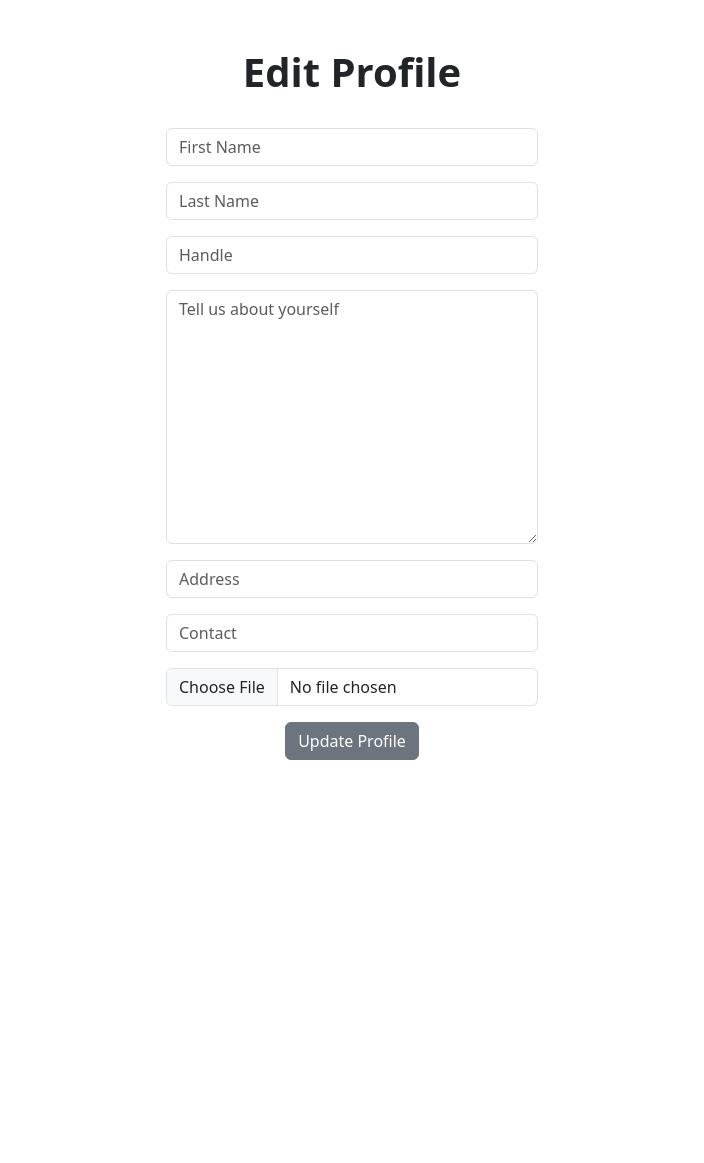
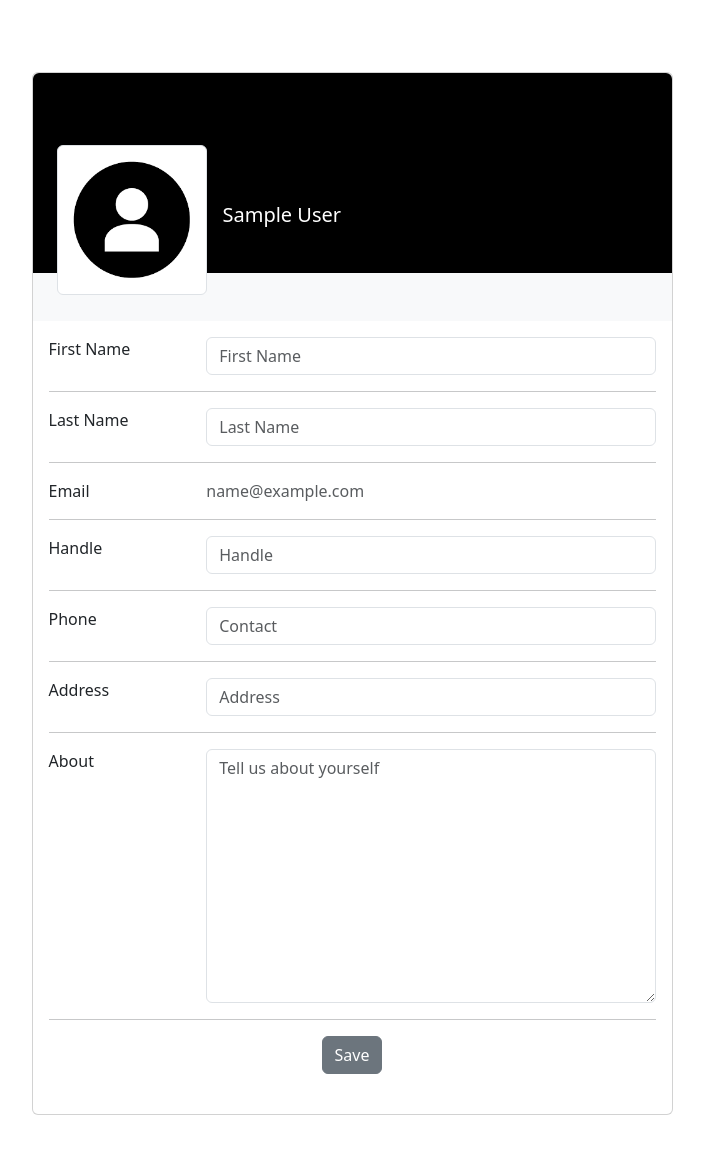
Before and after one commit to Fahad-Habib/Django-DRF-Boilerplate, a Django app: template users/profile/templates/edit_user_profile.html in a window 1280 px wide. Shown: the part 57-1220 px from the top of the page, without its empty margins (288-992 px from the left). Before the commit the page ends 817 px from the top, so only its background shows below. Run offline with Django 3.2, Linux system fonts and the light colour scheme; the template is opened without the code that fills it: values that come from a table or form of the project are taken from there, others are empty; the visitor is signed in with stand-in values (Sample User, id 1).

Commit message:
User Profile form (front-end)

```diff
--- a/users/profile/api/views.py
+++ b/users/profile/api/views.py
@@ -1,9 +1,9 @@
 """API views of the profile app."""
 
 from django.contrib.auth import get_user_model
+from rest_framework.exceptions import NotFound
 from rest_framework.generics import RetrieveAPIView, UpdateAPIView
-from rest_framework.permissions import IsAuthenticated, AllowAny
-from rest_framework.exceptions import NotFound
+from rest_framework.permissions import AllowAny, IsAuthenticated
 
 from users.profile.api.serializers import UserProfileSerializer
 
--- a/users/profile/templates/edit_user_profile.html
+++ b/users/profile/templates/edit_user_profile.html
@@ -4,19 +4,106 @@
 
 {% block content %}
 
-<div class="container">
-    <div class="col-md-4 offset-md-4 text-center">
-        <br/>
-        <h1><strong>Edit Profile</strong></h1>
-        <br/>
-        <form method="post">
-            {% csrf_token %}
-            {% for field in form %}
-                <p>{{ field }}</p>
-            {% endfor %}
-            <button type="submit" class="btn btn-secondary">Update Profile</button>
-        </form>
+<section class="h-100 gradient-custom-2">
+  <div class="container py-5 h-100">
+    <div class="row d-flex justify-content-center align-items-center h-100">
+      <div class="col col-lg-9 col-xl-7">
+        <div class="card">
+          <div class="rounded-top text-white d-flex flex-row" style="background-color: #000; height:200px;">
+            <div class="ms-4 mt-5 d-flex flex-column" style="width: 150px;">
+              {% if user.picture %}
+                <img src="{{ user.picture.url }}"
+                  alt="Generic placeholder image" class="img-fluid img-thumbnail mt-4 mb-2"
+                  style="width: 150px; z-index: 1">
+              {% else %}
+                <img src="{% static 'images/default.png' %}"
+                  alt="Generic placeholder image" class="img-fluid img-thumbnail mt-4 mb-2"
+                  style="width: 150px; z-index: 1">
+              {% endif %}
+            </div>
+            <div class="ms-3" style="margin-top: 130px;">
+              <h5> {{ user.first_name }} {{ user.last_name }} </h5>
+              <p> {{ user.address }} </p>
+            </div>
+          </div>
+          <div class="p-4 text-black" style="background-color: #f8f9fa; height: 10px;">
+          </div>
+          <div class="card-body">
+            <form method="POST" action="{% url 'edit_user_profile' user.handle %}">
+              {% csrf_token %}
+              <div class="row">
+                <div class="col-sm-3">
+                  <p class="mb-0">First Name</p>
+                </div>
+                <div class="col-sm-9">
+                  <p class="text-muted mb-0"> {{ form.first_name }} </p>
+                </div>
+              </div>
+              <hr>
+              <div class="row">
+                <div class="col-sm-3">
+                  <p class="mb-0">Last Name</p>
+                </div>
+                <div class="col-sm-9">
+                  <p class="text-muted mb-0"> {{ form.last_name }} </p>
+                </div>
+              </div>
+              <hr>
+              <div class="row">
+                <div class="col-sm-3">
+                  <p class="mb-0">Email</p>
+                </div>
+                <div class="col-sm-9">
+                  <p class="text-muted mb-0"> {{ user.email }} </p>
+                </div>
+              </div>
+              <hr>
+              <div class="row">
+                <div class="col-sm-3">
+                  <p class="mb-0">Handle</p>
+                </div>
+                <div class="col-sm-9">
+                  <p class="text-muted mb-0"> {{ form.handle }} </p>
+                </div>
+              </div>
+              <hr>
+              <div class="row">
+                <div class="col-sm-3">
+                  <p class="mb-0">Phone</p>
+                </div>
+                <div class="col-sm-9">
+                  <p class="text-muted mb-0"> {{ form.contact }} </p>
+                </div>
+              </div>
+              <hr>
+              <div class="row">
+                <div class="col-sm-3">
+                  <p class="mb-0">Address</p>
+                </div>
+                <div class="col-sm-9">
+                  <p class="text-muted mb-0"> {{ form.address }} </p>
+                </div>
+              </div>
+              <hr>
+              <div class="row">
+                <div class="col-sm-3">
+                  <p class="mb-0">About</p>
+                </div>
+                <div class="col-sm-9">
+                  <p class="text-muted mb-0"> {{ form.about }} </p>
+                </div>
+              </div>
+              <hr/>
+              <div class="text-center">
+                <button type="submit" class="btn btn-secondary">Save</button>
+              </div>
+            </form>
+            <br/>
+          </div>
+        </div>
+      </div>
     </div>
-</div>
+  </div>
+</section>
 
 {% endblock %}
--- a/users/profile/templates/user_profile.html
+++ b/users/profile/templates/user_profile.html
@@ -84,7 +84,7 @@
                   <p class="mb-0">About</p>
                 </div>
                 <div class="col-sm-9">
-                  <p class="text-muted mb-0"> {{ user_profile.about }} </p>
+                  <p class="text-muted mb-0"> {{ user_profile.about|linebreaks }} </p>
                 </div>
               </div>
             {% endif %}
--- a/users/profile/views.py
+++ b/users/profile/views.py
@@ -32,11 +32,8 @@ class UserProfileEditView(LoginRequiredMixin, SuccessMessageMixin, UpdateView):
 
     template_name = 'edit_user_profile.html'
     form_class = UserProfileForm
+    success_url = reverse_lazy('home')
     success_message = 'Profile updated successfully.'
-
-    def get_success_url(self):
-        """Return success url."""
-        return reverse_lazy('user_profile', kwargs={'handle': self.request.user.handle})
 
     def get_object(self, queryset=None):
         """Allow users to only change their own profile."""
```
